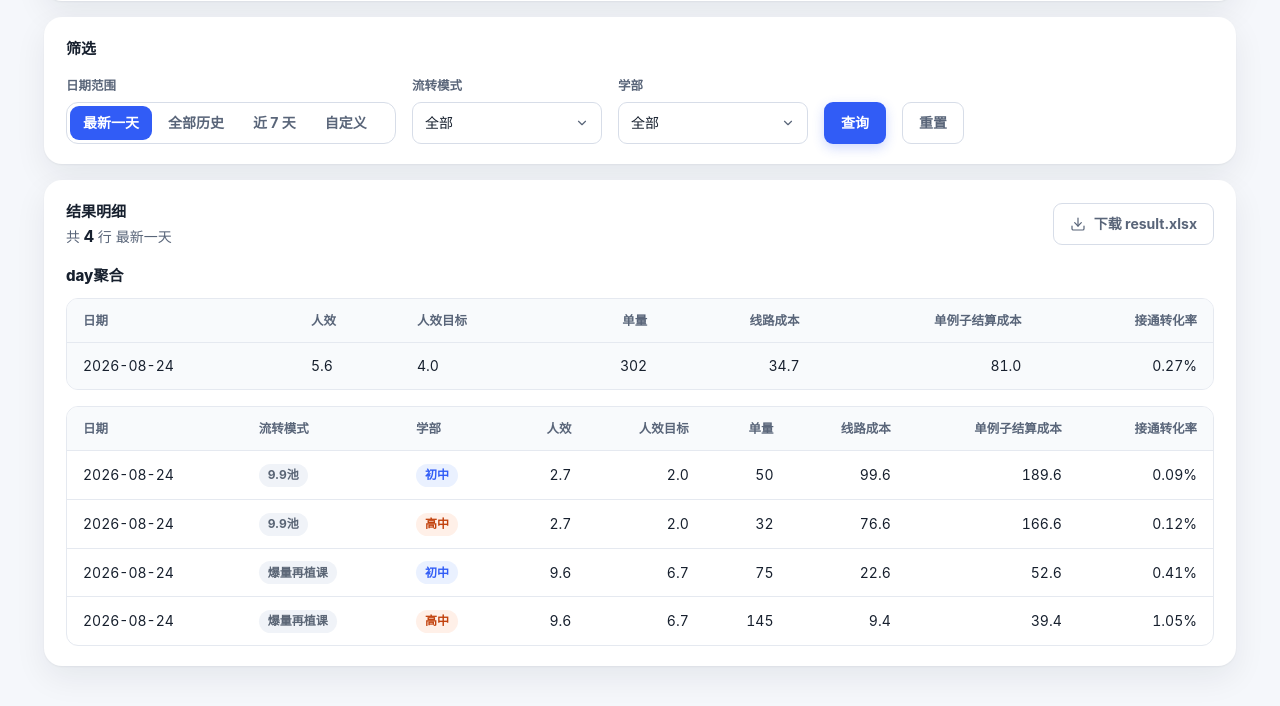
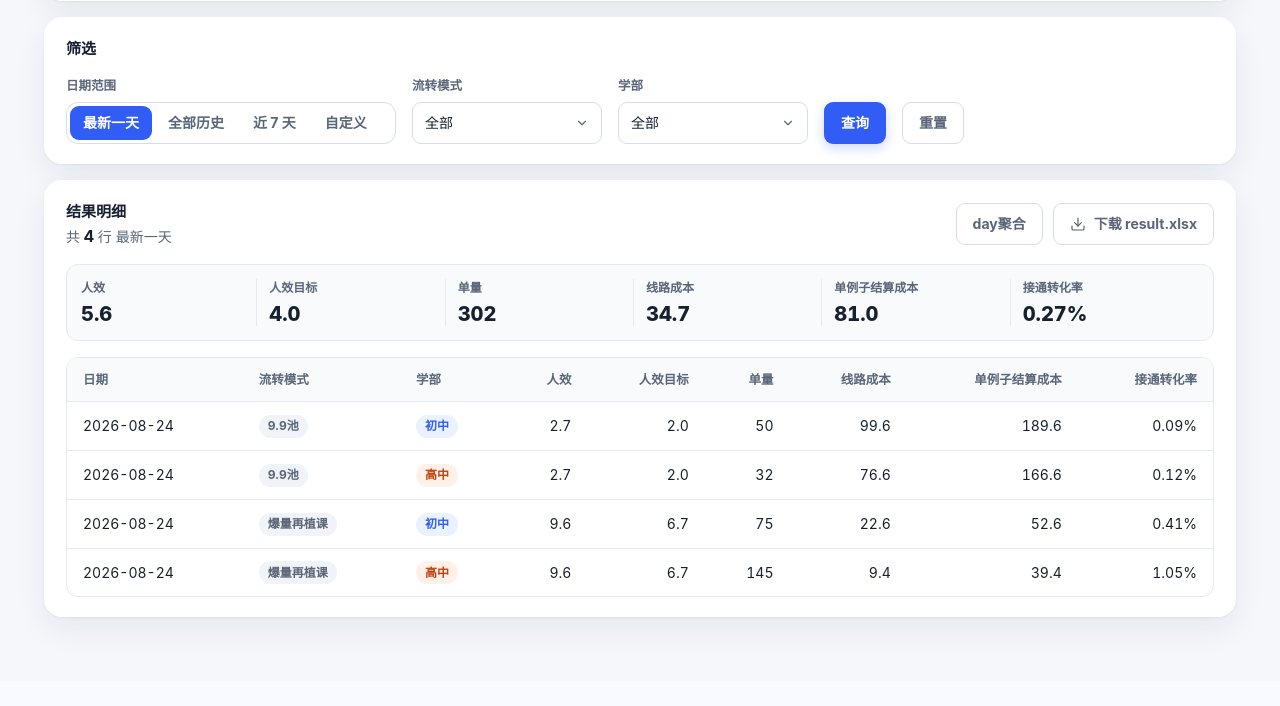
Before and after one commit to yxqhuqin222-star/renxiao, a Flask app: page / in a window 1280 px wide. Shown: the part 724-1430 px from the top of the page. After the commit the page ends 1353 px from the top, so only its background shows below. Run offline with Flask 3, Linux system fonts and the light colour scheme; data comes from the database, SQL or seed files in the repository.

Commit message:
fix: restore filtered aggregate summary

```diff
--- a/templates/index.html
+++ b/templates/index.html
@@ -557,12 +557,6 @@
     .result-count b { color: var(--ink); font-size: 16px; }
     .aggregate-panel { margin-bottom: 16px; }
     .aggregate-panel[hidden] { display: none; }
-    .aggregate-title {
-      margin: 0 0 10px;
-      color: var(--ink);
-      font-size: 15px;
-      font-weight: 760;
-    }
     .aggregate-table-wrap {
       width: 100%;
       overflow: auto;
@@ -573,6 +567,36 @@
     .aggregate-table {
       min-width: 780px;
       background: var(--surface-soft);
+    }
+    .result-summary {
+      display: grid;
+      grid-template-columns: repeat(auto-fit, minmax(130px, 1fr));
+      gap: 12px;
+      padding: 14px;
+      border: 1px solid var(--line);
+      border-radius: var(--radius-md);
+      background: var(--surface-soft);
+    }
+    .summary-item {
+      min-width: 0;
+      padding-right: 12px;
+      border-right: 1px solid var(--line);
+    }
+    .summary-item:last-child { border-right: 0; padding-right: 0; }
+    .summary-label {
+      display: block;
+      margin-bottom: 4px;
+      color: var(--ink-muted);
+      font-size: 12px;
+      font-weight: 680;
+    }
+    .summary-value {
+      display: block;
+      color: var(--ink);
+      font-size: 20px;
+      font-weight: 760;
+      line-height: 1.2;
+      font-variant-numeric: tabular-nums;
     }
     .table-wrap {
       width: 100%;
@@ -693,6 +717,14 @@
       .broadcast-notice { text-align: left; }
       .controls { align-items: stretch; }
       .table-actions { justify-content: stretch; }
+      .result-summary { grid-template-columns: 1fr; }
+      .summary-item {
+        padding-right: 0;
+        padding-bottom: 12px;
+        border-right: 0;
+        border-bottom: 1px solid var(--line);
+      }
+      .summary-item:last-child { padding-bottom: 0; border-bottom: 0; }
       .field, .btn, .custom-range, .segmented { width: 100%; }
       .date-range-field { min-width: 0; }
       .segmented { display: grid; grid-template-columns: repeat(2, minmax(0, 1fr)); }
@@ -974,14 +1006,42 @@
             <div class="result-count">共 <b>{{ rows|length }}</b> 行 <span>{{ view_label }}</span></div>
           </div>
           <div class="table-actions">
+            <button class="btn btn-secondary js-panel-toggle" type="button" aria-expanded="false" aria-controls="day-aggregate-panel">day聚合</button>
             <a class="btn btn-secondary" href="{{ download_url }}">
               <svg width="16" height="16" viewBox="0 0 24 24" fill="none" stroke="currentColor" stroke-width="1.8" stroke-linecap="round" stroke-linejoin="round" aria-hidden="true"><path d="M21 15v4a2 2 0 0 1-2 2H5a2 2 0 0 1-2-2v-4"/><path d="m7 10 5 5 5-5"/><path d="M12 15V3"/></svg>
               下载 result.xlsx
             </a>
           </div>
         </div>
-        <div class="aggregate-panel" id="day-aggregate-panel">
-          <h3 class="aggregate-title">day聚合</h3>
+        <div class="aggregate-panel">
+          <div class="result-summary" aria-label="当前筛选聚合数据">
+            <div class="summary-item">
+              <span class="summary-label">人效</span>
+              <span class="summary-value">{{ table_aggregate.efficiency }}</span>
+            </div>
+            <div class="summary-item">
+              <span class="summary-label">人效目标</span>
+              <span class="summary-value">{{ table_aggregate.target }}</span>
+            </div>
+            <div class="summary-item">
+              <span class="summary-label">单量</span>
+              <span class="summary-value">{{ table_aggregate.total_examples }}</span>
+            </div>
+            <div class="summary-item">
+              <span class="summary-label">线路成本</span>
+              <span class="summary-value">{{ table_aggregate.line_cost }}</span>
+            </div>
+            <div class="summary-item">
+              <span class="summary-label">单例子结算成本</span>
+              <span class="summary-value">{{ table_aggregate.case_cost }}</span>
+            </div>
+            <div class="summary-item">
+              <span class="summary-label">接通转化率</span>
+              <span class="summary-value">{{ table_aggregate.rate }}</span>
+            </div>
+          </div>
+        </div>
+        <div class="aggregate-panel" id="day-aggregate-panel" hidden>
           <div class="aggregate-table-wrap" aria-label="当前筛选 day 聚合数据">
             {% if table_daily_aggregates %}
               <table class="aggregate-table">
```
Also changed, not shown: docs/index.html (+79 -8 lines), scripts/export_readonly.py (+11 -0 lines).
